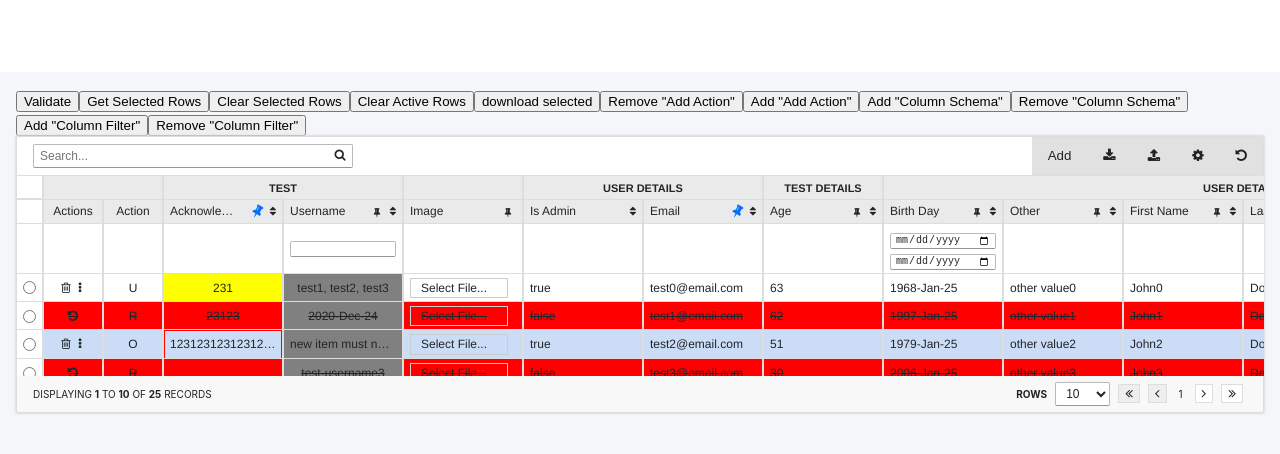
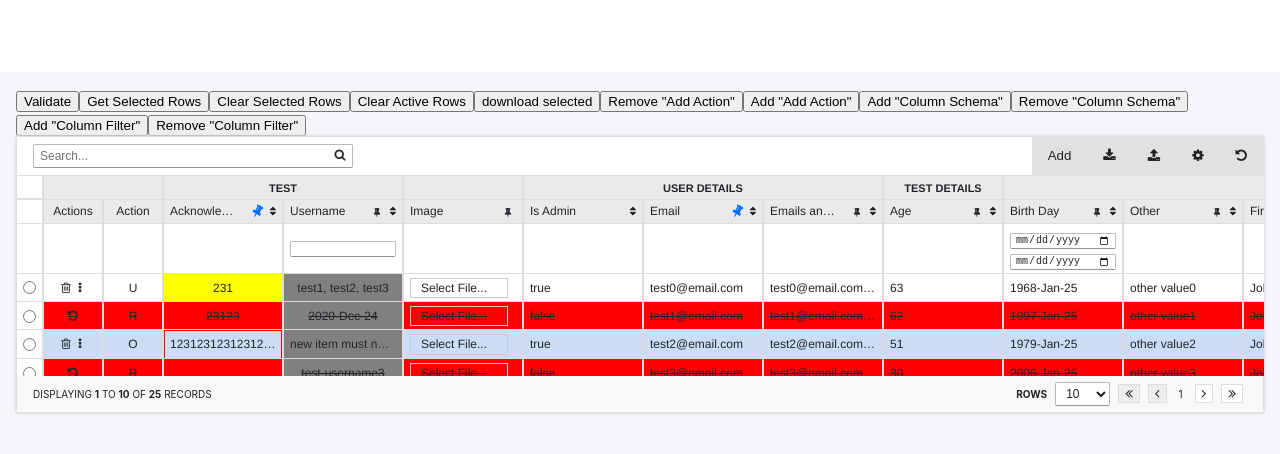
Before and after one commit to kingaguirre/react-data-table, a React (Vite) app: page / in a window 1280 px wide. Shown: the top 454 px of the page. Built offline with nearby package versions, Linux system fonts and the light colour scheme.

Commit message:
feat: update code

```diff
--- a/src/DataTable/components/Rows/index.tsx
+++ b/src/DataTable/components/Rows/index.tsx
@@ -241,7 +241,7 @@ export const Rows = () => {
 
   useEffect(() => {
     const handleClickOutside = (event) => {
-      if (event.target.closest('.test-123') || event.target.closest('.test-1234')) {
+      if (event.target.closest('.table-cell') || event.target.closest('.test-1234')) {
         // If clicked inside an element with the '.test-123' class, do nothing
         return;
       }
@@ -485,7 +485,7 @@ export const Rows = () => {
                           <select
                             value={editingCell.value}
                             onChange={handleCellChange(rowIndex, colIndex)}
-                            onBlur={() => handleDoEdit(rowIndex, colIndex)}
+                            // onBlur={() => handleDoEdit(rowIndex, colIndex)}
                             onKeyDown={handleKeyDown(rowIndex, colIndex)}
                             // autoFocus
                             className={isInvalid ? "invalid" : ""}
@@ -507,7 +507,7 @@ export const Rows = () => {
                             type="date"
                             value={editingCell.value || ""}
                             onChange={handleCellChange(rowIndex, colIndex)}
-                            onBlur={() => handleDoEdit(rowIndex, colIndex)}
+                            // onBlur={() => handleDoEdit(rowIndex, colIndex)}
                             onKeyDown={handleKeyDown(rowIndex, colIndex)}
                             // autoFocus
                             className={isInvalid ? "invalid" : ""}
@@ -523,7 +523,7 @@ export const Rows = () => {
                             type="text"
                             value={editingCell.value || ""}
                             onChange={handleCellChange(rowIndex, colIndex)}
-                            onBlur={() => handleDoEdit(rowIndex, colIndex)}
+                            // onBlur={() => handleDoEdit(rowIndex, colIndex)}
                             onKeyDown={handleKeyDown(rowIndex, colIndex)}
                             // autoFocus
                             className={isInvalid ? "invalid" : ""}
@@ -555,7 +555,7 @@ export const Rows = () => {
 
                   const cellKey = `row-${rowIndex}-col-${colIndex}`;
                   const hasEllipsis = ellipsisMap.get(cellKey);
-                  // const columnRef = refsMap.current.get(cellKey); // way to get each column ref
+                  const customCellIsString = typeof cellContent === 'string';
 
                   return (
                     <Fragment key={colIndex}>
@@ -585,7 +585,7 @@ export const Rows = () => {
                       >
                         <SC.CellContent
                           className="cell-content"
-                          isCustomColumn={!!col.cell}
+                          isCustomColumn={!!col.cell && !customCellIsString}
                           style={{ maxWidth: col.width }}
                           ref={node => addElement(node, cellKey)}
                         >
--- a/src/testComponents/DataTableTest.tsx
+++ b/src/testComponents/DataTableTest.tsx
@@ -233,6 +233,13 @@ const columnSettings = [
     groupTitle: 'User Details',
     order: 3,
     pinned: true,
+  },
+  {
+    column: 'userDetails',
+    title: 'Emails and other',
+    groupTitle: 'User Details',
+    order: 4,
+    cell: (_, data) => `${data.userDetails.email} ${data.userDetails.other}`
   },
   {
     column: 'userDetails.isAdmin',
```
